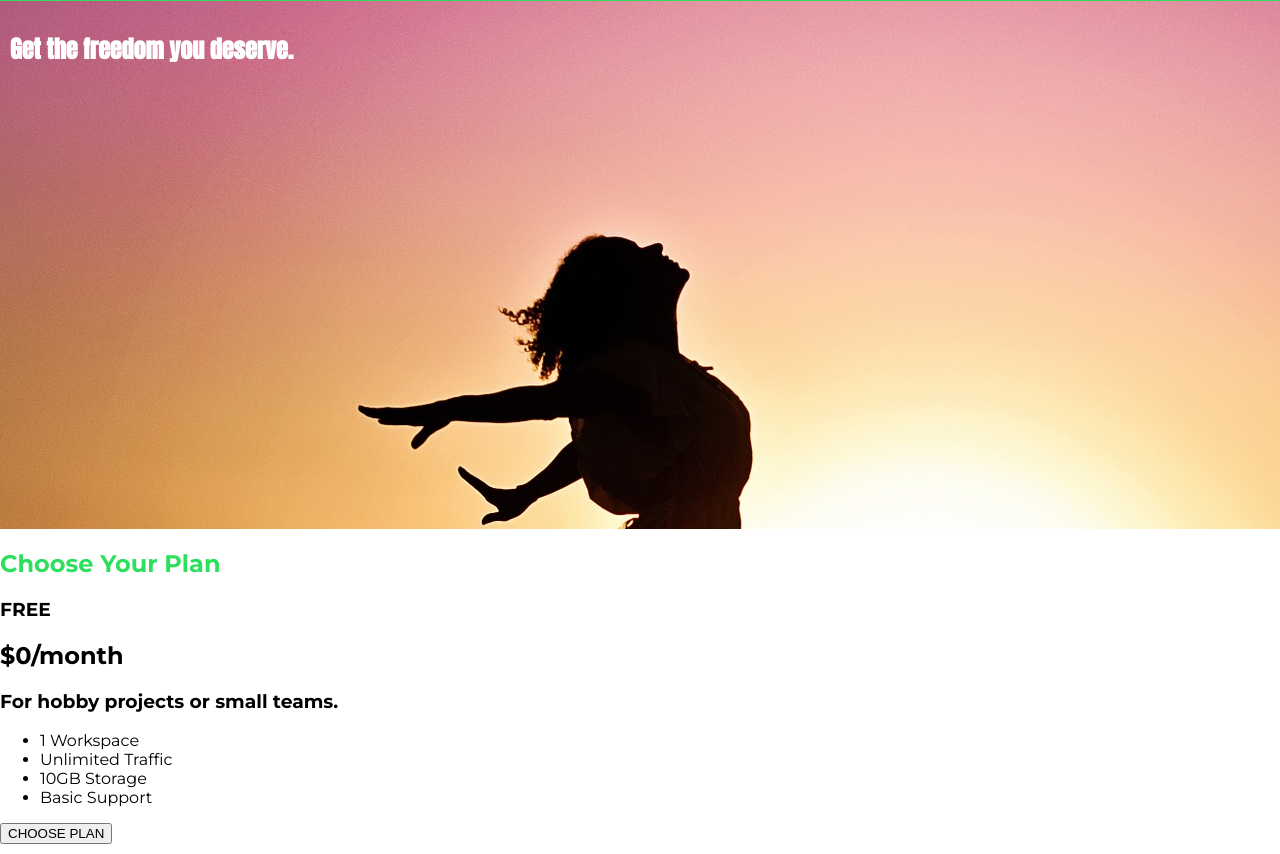
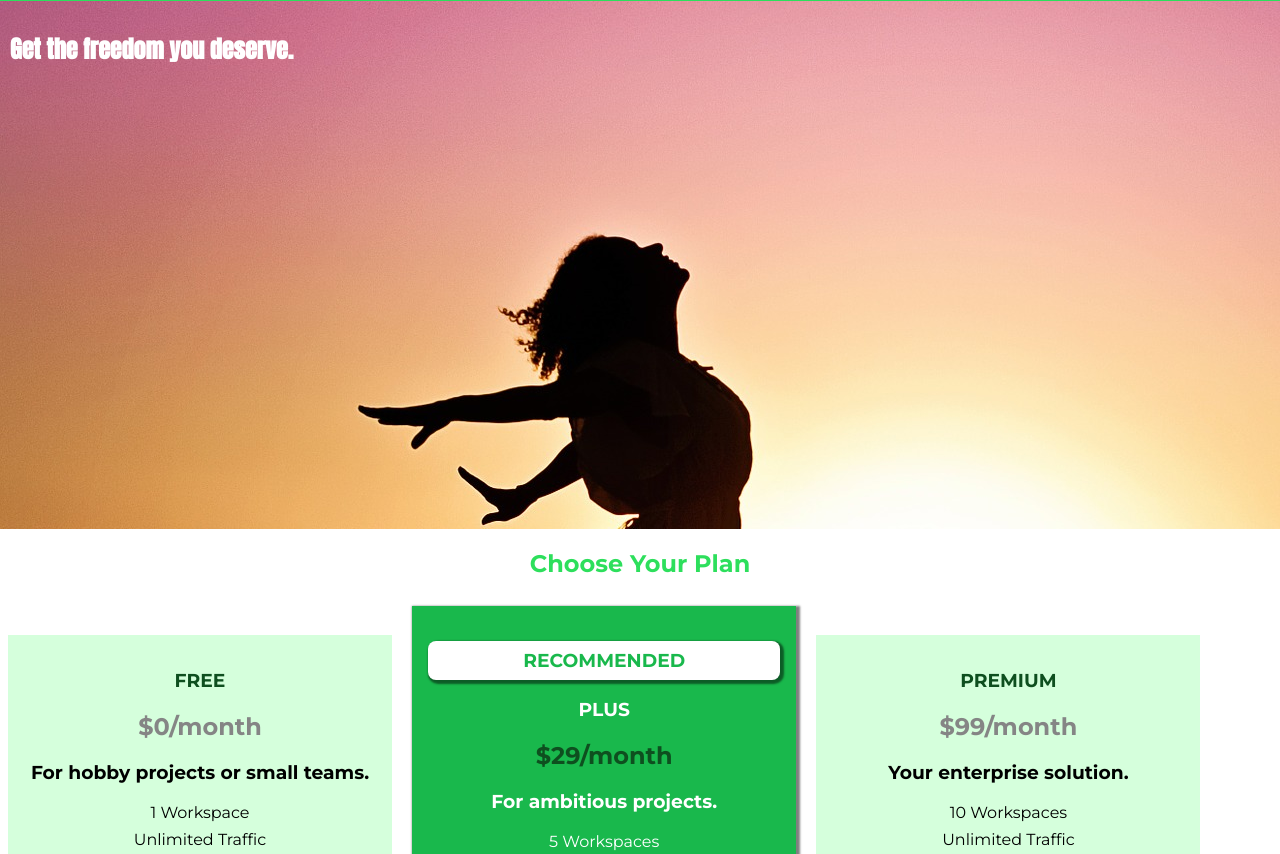
Before and after one commit to jorgeyza/uHost, a plain HTML site: page index.html in a window 1280 px wide. Shown: the part 42-896 px from the top of the page. Drawn offline with Linux system fonts and the light colour scheme.

Commit message:
Style pricing plans section

```diff
--- a/index.html
+++ b/index.html
@@ -42,47 +42,47 @@
       <section id="plans">
         <h1 class="section-title">Choose Your Plan</h1>
         <div>
-          <article>
-            <h1>FREE</h1>
-            <h2>$0/month</h2>
+          <article class="plan">
+            <h1 class="plan__title">FREE</h1>
+            <h2 class="plan__price">$0/month</h2>
             <h3>For hobby projects or small teams.</h3>
-            <ul>
-              <li>1 Workspace</li>
-              <li>Unlimited Traffic</li>
-              <li>10GB Storage</li>
-              <li>Basic Support</li>
+            <ul class="plan__features">
+              <li class="plan__feature">1 Workspace</li>
+              <li class="plan__feature">Unlimited Traffic</li>
+              <li class="plan__feature">10GB Storage</li>
+              <li class="plan__feature">Basic Support</li>
             </ul>
             <div>
-              <button>CHOOSE PLAN</button>
+              <button class="button">CHOOSE PLAN</button>
             </div>
           </article>
-          <article>
-            <h1>RECOMMENDED</h1>
-            <h1>PLUS</h1>
-            <h2>$29/month</h2>
+          <article class="plan plan--highlighted">
+            <h1 class="plan__annotation">RECOMMENDED</h1>
+            <h1 class="plan__title">PLUS</h1>
+            <h2 class="plan__price">$29/month</h2>
             <h3>For ambitious projects.</h3>
-            <ul>
-              <li>5 Workspaces</li>
-              <li>Unlimited Traffic</li>
-              <li>100GB Storage</li>
-              <li>Plus Support</li>
+            <ul class="plan__features">
+              <li class="plan__feature">5 Workspaces</li>
+              <li class="plan__feature">Unlimited Traffic</li>
+              <li class="plan__feature">100GB Storage</li>
+              <li class="plan__feature">Plus Support</li>
             </ul>
             <div>
-              <button>CHOOSE PLAN</button>
+              <button class="button">CHOOSE PLAN</button>
             </div>
           </article>
-          <article>
-            <h1>PREMIUM</h1>
-            <h2>$99/month</h2>
+          <article class="plan">
+            <h1 class="plan__title">PREMIUM</h1>
+            <h2 class="plan__price">$99/month</h2>
             <h3>Your enterprise solution.</h3>
-            <ul>
-              <li>10 Workspaces</li>
-              <li>Unlimited Traffic</li>
-              <li>Unlimited Storage</li>
-              <li>Priority Support</li>
+            <ul class="plan__features">
+              <li class="plan__feature">10 Workspaces</li>
+              <li class="plan__feature">Unlimited Traffic</li>
+              <li class="plan__feature">Unlimited Storage</li>
+              <li class="plan__feature">Priority Support</li>
             </ul>
             <div>
-              <button>CHOOSE PLAN</button>
+              <button class="button">CHOOSE PLAN</button>
             </div>
           </article>
         </div>
--- a/main.css
+++ b/main.css
@@ -16,6 +16,78 @@ body {
 
 .section-title {
   color: #2ddf5c;
+  text-align: center;
+}
+
+.plan {
+  background: #d5ffdc;
+  text-align: center;
+  padding: 16px;
+  margin: 8px;
+  display: inline-block;
+  width: 30%;
+  vertical-align: middle;
+}
+
+.plan--highlighted {
+  background: #19b84c;
+  color: white;
+  box-shadow: 2px 2px 2px 2px rgba(0, 0, 0, 0.5);
+}
+
+.plan__annotation {
+  background: white;
+  color: #19b84c;
+  padding: 8px;
+  box-shadow: 2px 2px 2px 2px rgba(0, 0, 0, 0.5);
+  border-radius: 8px;
+}
+
+.plan__title {
+  color: #0e4f1f;
+}
+
+.plan__price {
+  color: #858585;
+}
+
+.plan--highlighted .plan__title {
+  color: white;
+}
+
+.plan--highlighted .plan__price {
+  color: #0e4f1f;
+}
+
+.plan__features {
+  list-style: none;
+  padding: 0;
+  margin: 0;
+}
+
+.plan__feature {
+  margin: 8px 0;
+}
+
+.button {
+  background: #0e4f1f;
+  color: white;
+  font: inherit;
+  border: 1.5px solid #0e4f1f;
+  padding: 8px;
+  border-radius: 8px;
+  font-weight: bold;
+  cursor: pointer;
+}
+
+.button:hover,
+.button:active {
+  background: white;
+  color: #0e4f1f;
+}
+
+.button:focus {
+  outline: none;
 }
 
 #product-overview h1 {
```
